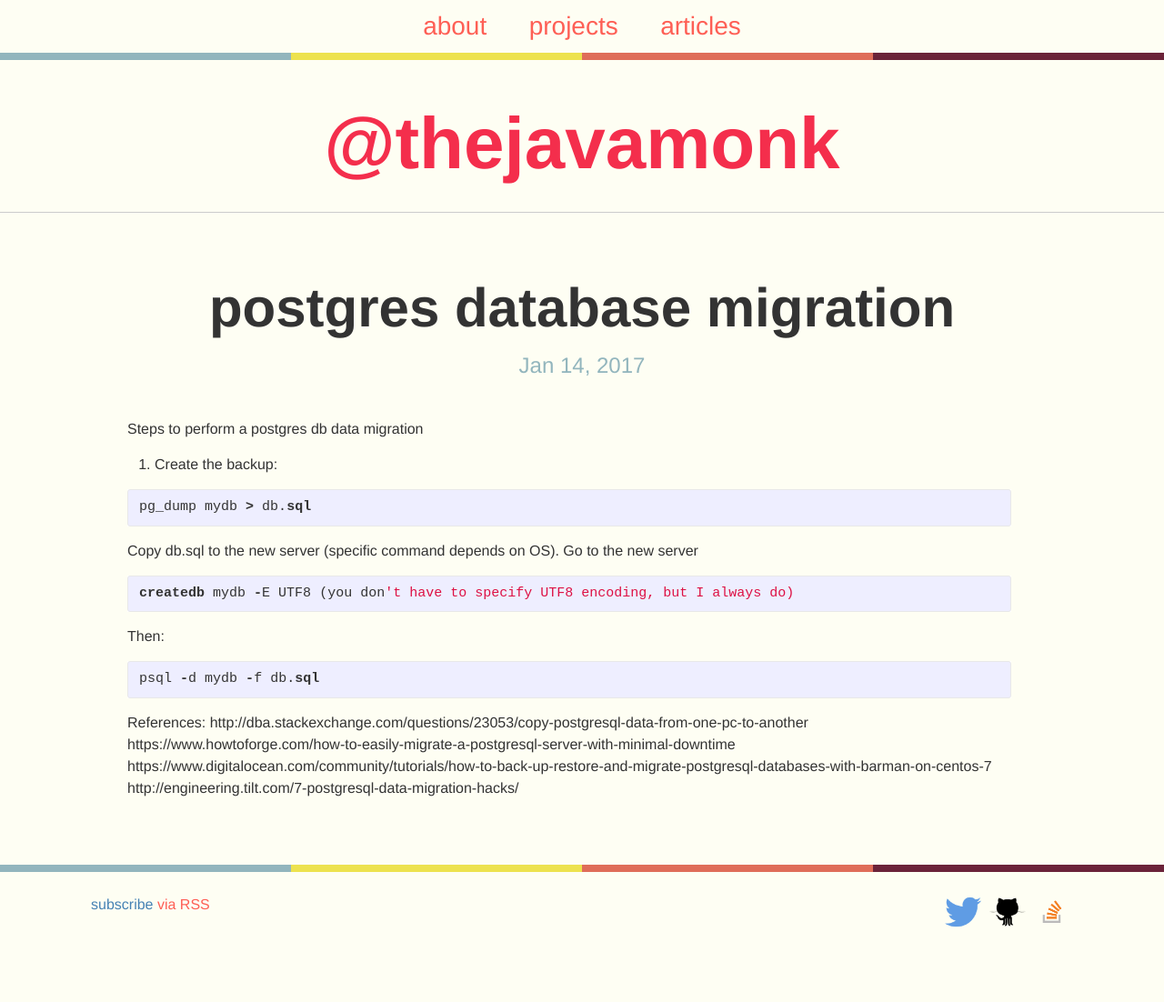
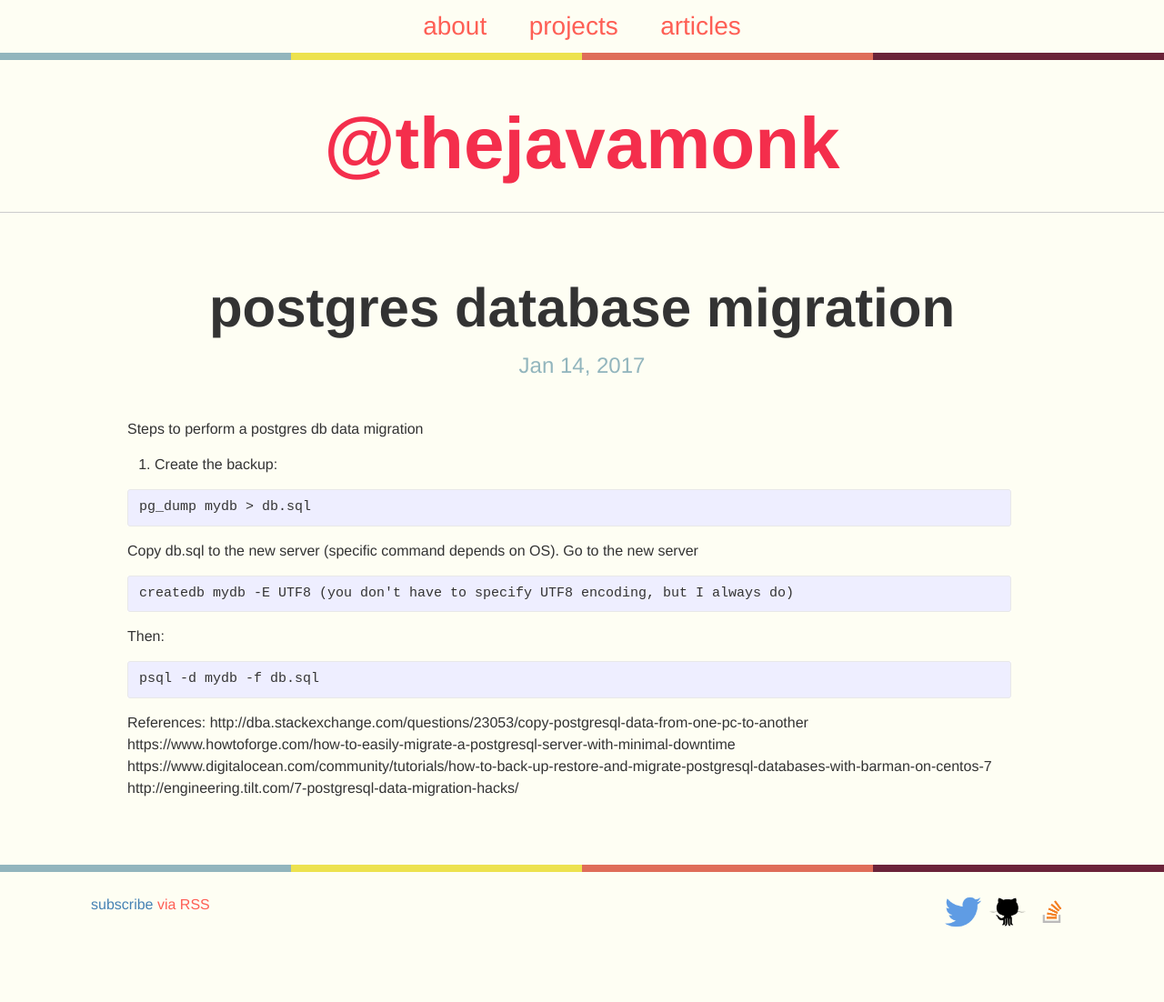
Before and after one commit to thejavamonk/thejavamonk.github.io, a Jekyll site: the page built from _posts/blog/2016-1-14-Postgres-db-datamigration.markdown, in a window 1280 px wide. Shown: the whole page at 91% size. Built offline with Jekyll 4.4.1, drawn with Linux system fonts in a browser that asks for light colours.

Commit message:
updated the blog on postgres data migration

```diff
--- a/_posts/blog/2016-1-14-Postgres-db-datamigration.markdown
+++ b/_posts/blog/2016-1-14-Postgres-db-datamigration.markdown
@@ -10,19 +10,19 @@ Steps to perform a postgres db data migration
 
 1. Create the backup:
 
-{% highlight sql %}
+{% highlight psql %}
 pg_dump mydb > db.sql
 {% endhighlight %}
 
 Copy db.sql to the new server (specific command depends on OS). Go to the new server
 
-{% highlight sql %}
+{% highlight psql %}
 createdb mydb -E UTF8 (you don't have to specify UTF8 encoding, but I always do)
 {% endhighlight %}
 
 Then:
 
-{% highlight sql %}
+{% highlight psql %}
 psql -d mydb -f db.sql
 {% endhighlight %}
 
```
